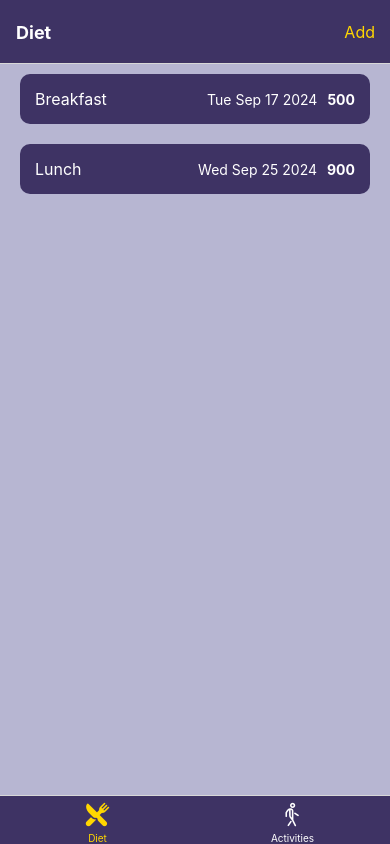
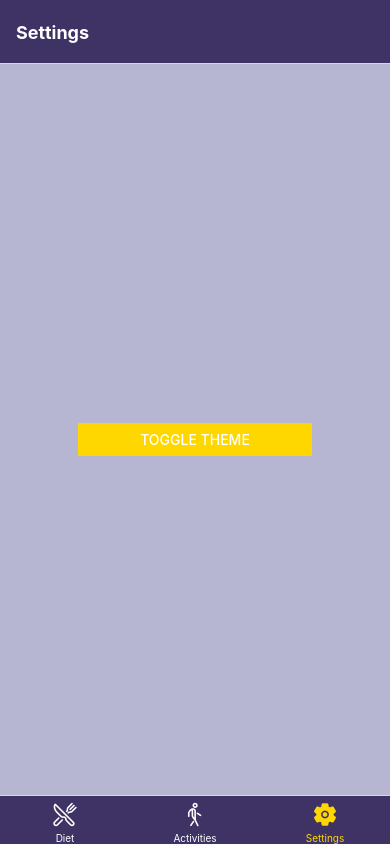
Before and after one commit to J3rrrrry/Assignment2, a React Native app: screen /SettingsTab in a window 390 px wide. Built offline with nearby package versions, Linux system fonts and the light colour scheme.

Commit message:
Added SettingsStack to handle Settings screen navigation in the bottom tab.

```diff
--- a/App.js
+++ b/App.js
@@ -1,4 +1,4 @@
-import React from 'react';
+import React, { useContext } from 'react';
 import { NavigationContainer } from '@react-navigation/native';
 import { createBottomTabNavigator } from '@react-navigation/bottom-tabs';
 import { createNativeStackNavigator } from '@react-navigation/native-stack';
@@ -6,21 +6,24 @@ import Diet from './Screens/Diet';
 import Activities from './Screens/Activities';
 import AddActivity from './Screens/AddActivity';
 import AddDietEntry from './Screens/AddDietEntry';
-import colors from './Helper/colors';
+import Settings from './Screens/Settings';
 import { DietProvider } from './Context/DietContext';
 import { ActivityProvider } from './Context/ActivityContext';
+import { ThemeProvider, ThemeContext } from './Context/ThemeContext';
 import { Ionicons } from '@expo/vector-icons';
 
 const Tab = createBottomTabNavigator();
 const Stack = createNativeStackNavigator();
 
-const DietStack = () => (
+const DietStack = () => {
+  const { theme } = useContext(ThemeContext);
+  return (
     <Stack.Navigator
       screenOptions={{
         headerStyle: {
-        backgroundColor: colors.primary,
+          backgroundColor: theme.primary,
         },
-      headerTintColor: colors.white,
+        headerTintColor: theme.white,
         headerTitleStyle: {
           fontWeight: 'bold',
         },
@@ -30,14 +33,17 @@ const DietStack = () => (
       <Stack.Screen name="AddDietEntry" component={AddDietEntry} options={{ title: 'Add Diet Entry' }} />
     </Stack.Navigator>
   );
+};
 
-const ActivitiesStack = () => (
+const ActivitiesStack = () => {
+  const { theme } = useContext(ThemeContext);
+  return (
     <Stack.Navigator
       screenOptions={{
         headerStyle: {
-        backgroundColor: colors.primary,
+          backgroundColor: theme.primary,
         },
-      headerTintColor: colors.white,
+        headerTintColor: theme.white,
         headerTitleStyle: {
           fontWeight: 'bold',
         },
@@ -47,8 +53,30 @@ const ActivitiesStack = () => (
       <Stack.Screen name="AddActivity" component={AddActivity} options={{ title: 'Add Activity' }} />
     </Stack.Navigator>
   );
+};
 
-const TabNavigator = () => (
+const SettingsStack = () => {
+  const { theme } = useContext(ThemeContext);
+  return (
+    <Stack.Navigator
+      screenOptions={{
+        headerStyle: {
+          backgroundColor: theme.primary,
+        },
+        headerTintColor: theme.white,
+        headerTitleStyle: {
+          fontWeight: 'bold',
+        },
+      }}
+    >
+      <Stack.Screen name="SettingsScreen" component={Settings} options={{ title: 'Settings' }} />
+    </Stack.Navigator>
+  );
+};
+
+const TabNavigator = () => {
+  const { theme } = useContext(ThemeContext);
+  return (
     <Tab.Navigator
       screenOptions={({ route }) => ({
         headerShown: false,
@@ -58,46 +86,36 @@ const TabNavigator = () => (
             iconName = focused ? 'restaurant' : 'restaurant-outline';
           } else if (route.name === 'ActivitiesTab') {
             iconName = focused ? 'walk' : 'walk-outline';
+          } else if (route.name === 'SettingsTab') {
+            iconName = focused ? 'settings' : 'settings-outline';
           }
           return <Ionicons name={iconName} size={size} color={color} />;
         },
-      tabBarActiveTintColor: colors.accent,
-      tabBarInactiveTintColor: colors.white,
+        tabBarActiveTintColor: theme.accent,
+        tabBarInactiveTintColor: theme.white,
         tabBarStyle: {
-        backgroundColor: colors.primary,
+          backgroundColor: theme.primary,
         },
       })}
     >
       <Tab.Screen name="DietTab" component={DietStack} options={{ title: 'Diet' }} />
       <Tab.Screen name="ActivitiesTab" component={ActivitiesStack} options={{ title: 'Activities' }} />
+      <Tab.Screen name="SettingsTab" component={SettingsStack} options={{ title: 'Settings' }} />
     </Tab.Navigator>
   );
+};
 
 const App = () => {
   return (
+    <ThemeProvider>
       <ActivityProvider>
         <DietProvider>
           <NavigationContainer>
-          <Stack.Navigator
-            screenOptions={{
-              headerStyle: {
-                backgroundColor: colors.primary,
-              },
-              headerTintColor: colors.white,
-              headerTitleStyle: {
-                fontWeight: 'bold',
-              },
-            }}
-          >
-            <Stack.Screen
-              name="Home"
-              component={TabNavigator}
-              options={{ headerShown: false }}
-            />
-          </Stack.Navigator>
+            <TabNavigator />
           </NavigationContainer>
         </DietProvider>
       </ActivityProvider>
+    </ThemeProvider>
   );
 };
 
--- /dev/null
+++ b/Context/ThemeContext.js
@@ -0,0 +1,22 @@
+import React, { createContext, useState, useMemo } from 'react';
+import colors from '../Helper/colors';
+
+export const ThemeContext = createContext();
+
+export const ThemeProvider = ({ children }) => {
+  const [theme, setTheme] = useState(colors.lightTheme);
+
+  const toggleTheme = () => {
+    setTheme((prevTheme) =>
+      prevTheme === colors.lightTheme ? colors.darkTheme : colors.lightTheme
+    );
+  };
+
+  const themeContextValue = useMemo(() => ({ theme, toggleTheme }), [theme]);
+
+  return (
+    <ThemeContext.Provider value={themeContextValue}>
+      {children}
+    </ThemeContext.Provider>
+  );
+};
--- a/Helper/colors.js
+++ b/Helper/colors.js
@@ -1,10 +1,20 @@
 const colors = {
+    lightTheme: {
       primary: '#3E3364',
       secondary: '#605A86',
       accent: '#FFD700',
       white: '#FFFFFF',
       black: '#000000',
       background: '#B7B6D2',
+    },
+    darkTheme: {
+      primary: '#1F1B2E',
+      secondary: '#3A3A55',
+      accent: '#FFD700',
+      white: '#E5E5E5',
+      black: '#000000',
+      background: '#121212',
+    },
 };
 
 export default colors;
--- /dev/null
+++ b/Screens/Settings.js
@@ -0,0 +1,29 @@
+import React, { useContext } from 'react';
+import { View, Button, StyleSheet } from 'react-native';
+import { ThemeContext } from '../Context/ThemeContext';
+
+const Settings = () => {
+  const { theme, toggleTheme } = useContext(ThemeContext);
+
+  return (
+    <View style={[styles.container, { backgroundColor: theme.background }]}>
+      <View style={styles.buttonContainer}>
+        <Button title="Toggle Theme" onPress={toggleTheme} color={theme.accent} />
+      </View>
+    </View>
+  );
+};
+
+const styles = StyleSheet.create({
+  container: {
+    flex: 1,
+    justifyContent: 'center',
+    alignItems: 'center',
+  },
+  buttonContainer: {
+    marginTop: 20,
+    width: '60%',
+  },
+});
+
+export default Settings;
```
Lines whose indentation alone changed are shown as unchanged.
